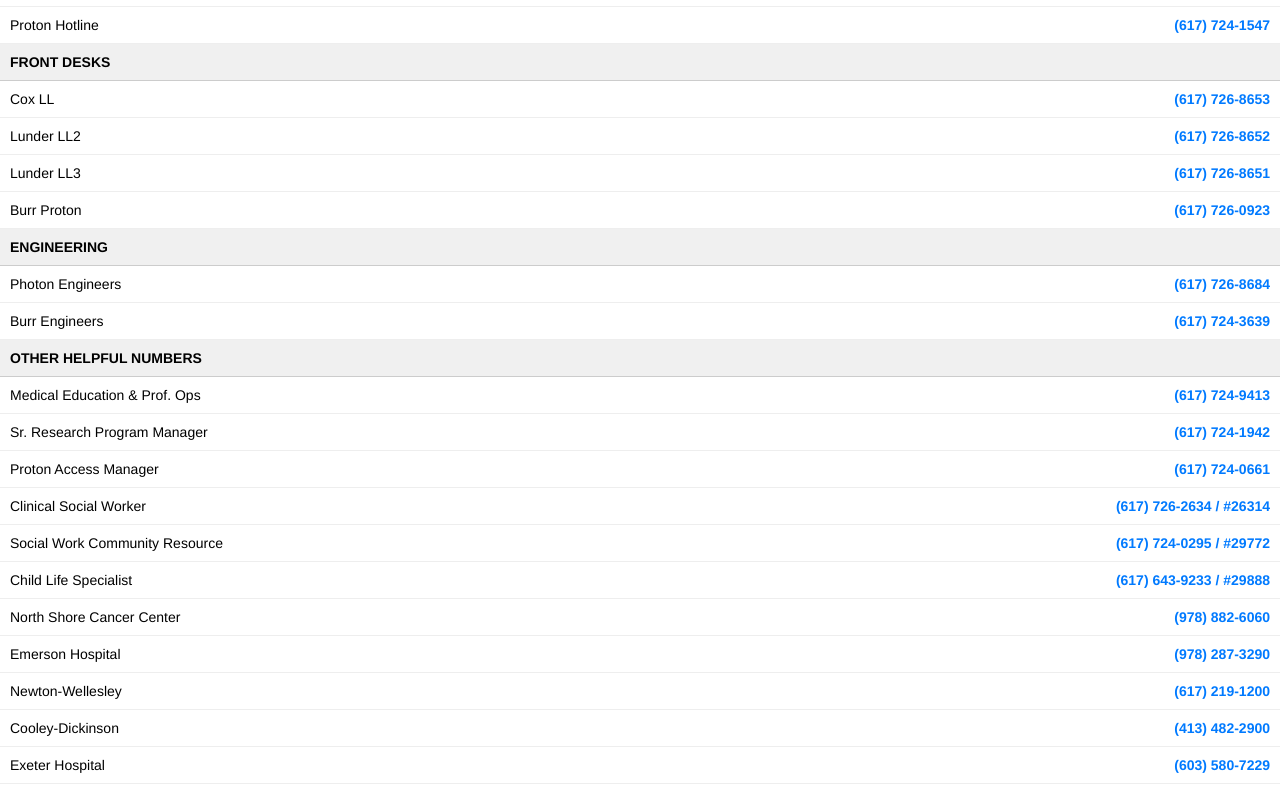
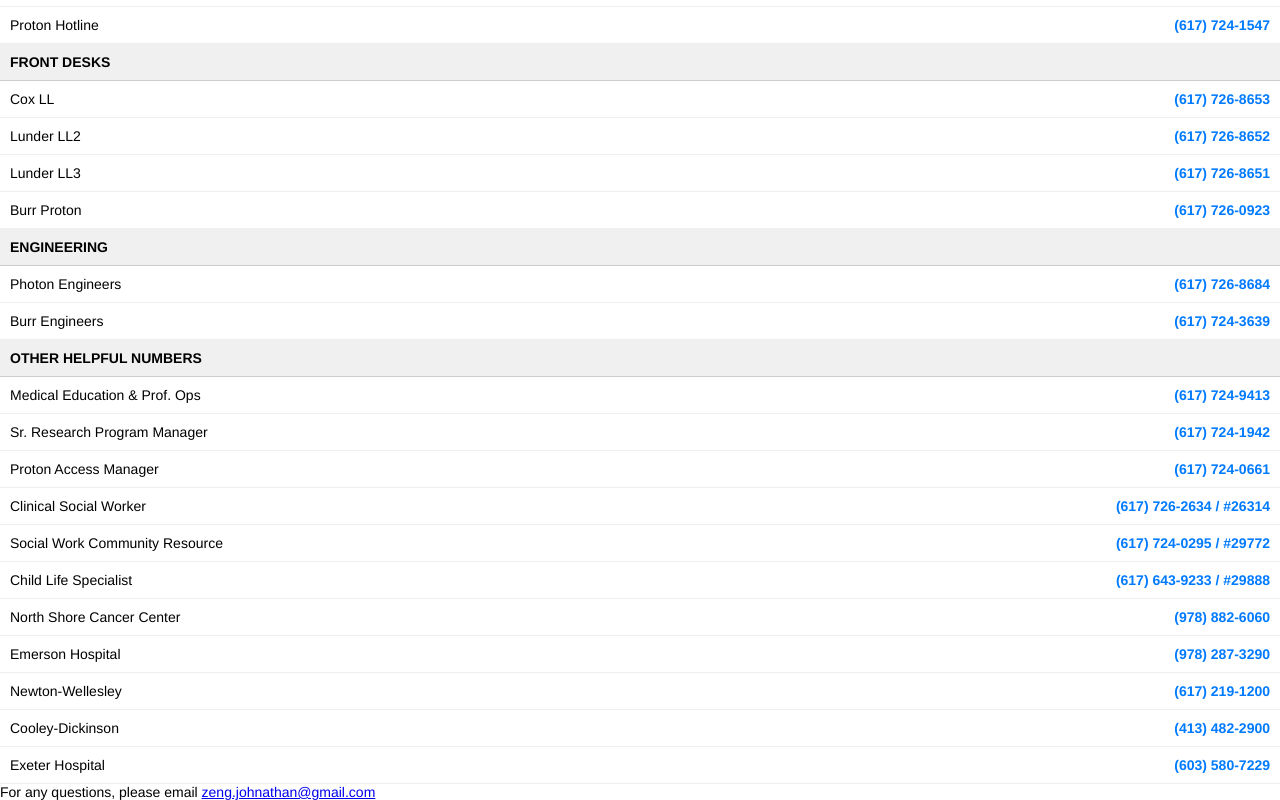
Before and after one commit to johnathan-zeng/rophonemgh, a plain HTML site: page index.html in a window 1280 px wide. Shown: the part 955-1755 px from the top of the page. Drawn offline with Linux system fonts and the light colour scheme.

Commit message:
Update index.html

```diff
--- a/index.html
+++ b/index.html
@@ -69,5 +69,7 @@
 <div class="row" onclick="location.href='tel:4134822900'"><div class="name">Cooley-Dickinson</div><div class="number">(413) 482-2900</div></div>
 <div class="row" onclick="location.href='tel:6035807229'"><div class="name">Exeter Hospital</div><div class="number">(603) 580-7229</div></div>
 
+<div class="footer">For any questions, please email <a href="mailto:zeng.johnathan@gmail.com">zeng.johnathan@gmail.com</a></div>
+
 </body>
 </html>
```
